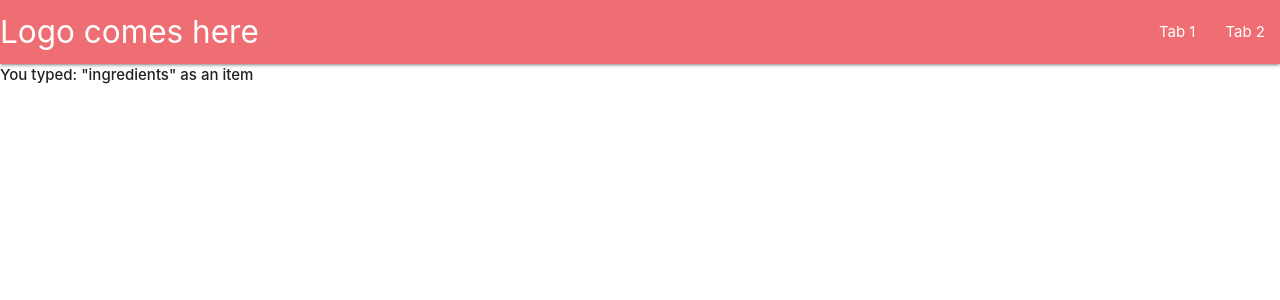
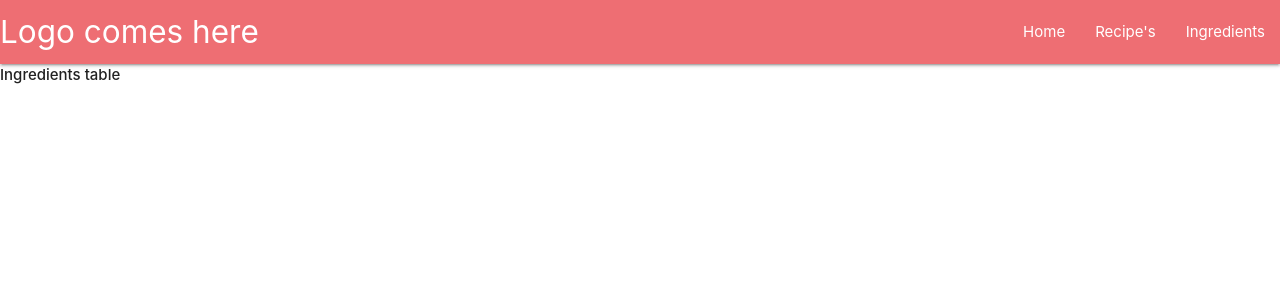
Before and after one commit to MarcoDeKo/PandaChef, a Django app: page /ingredients in a window 1280 px wide. Shown: the top 300 px of the page. Run offline with Django 3.2, Linux system fonts and the light colour scheme.

Commit message:
Recipes and ingredients tabs added

```diff
--- a/cookbook/templates/cookbook/index.html
+++ b/cookbook/templates/cookbook/index.html
@@ -5,8 +5,9 @@
     <div class="nav-wrapper">
         <a href="#" class="brand-logo">Logo comes here</a>
         <ul id="nav-mobile" class="right hide-on-med-and-down">
-                <li><a href="">Tab 1</a></li>
-                <li><a href="">Tab 2</a></li>
+                <li><a href="{% url 'home' %}">Home</a></li>
+                <li><a href="{% url 'recipes' %}">Recipe's</a></li>
+                <li><a href="{% url 'ingredients' %}">Ingredients</a></li>
         </ul>
     </div>
 </nav>
--- /dev/null
+++ b/cookbook/templates/cookbook/ingredients.html
@@ -0,0 +1,6 @@
+{% extends "cookbook/index.html" %}
+
+{% block body %}
+<strong>Ingredients table</strong>
+
+{% endblock %}
--- a/cookbook/templates/cookbook/item.html
+++ b/cookbook/templates/cookbook/recipes.html
@@ -1,5 +1,5 @@
 {% extends "cookbook/index.html" %}
 
 {% block body %}
-<strong>You typed: "{{ name }}" as an item</strong>
+<strong>Recipe's</strong>
 {% endblock %}
--- a/cookbook/urls.py
+++ b/cookbook/urls.py
@@ -1,7 +1,8 @@
-from django.urls import path
+from django.urls import path, re_path
 from cookbook import views
 
 urlpatterns = [
-    path("", views.home, name="cookbook home"),
-    path("<name>", views.item, name="cookbook home")
+    path("", views.home, name="home"),
+    path("recipes", views.recipes, name="recipes"),
+    path("ingredients", views.ingredients, name="ingredients")
 ]
--- a/cookbook/views.py
+++ b/cookbook/views.py
@@ -8,11 +8,14 @@ def home(request):
         'cookbook/home.html'
     )
 
-def item(request, name):
+def ingredients(request):
     return render(
         request,
-        'cookbook/item.html',
-        {
-            'name': name
-        }
+        'cookbook/ingredients.html'
     )
+
+def recipes(request):
+    return render(
+        request,
+        'cookbook/recipes.html'
+    )
```
